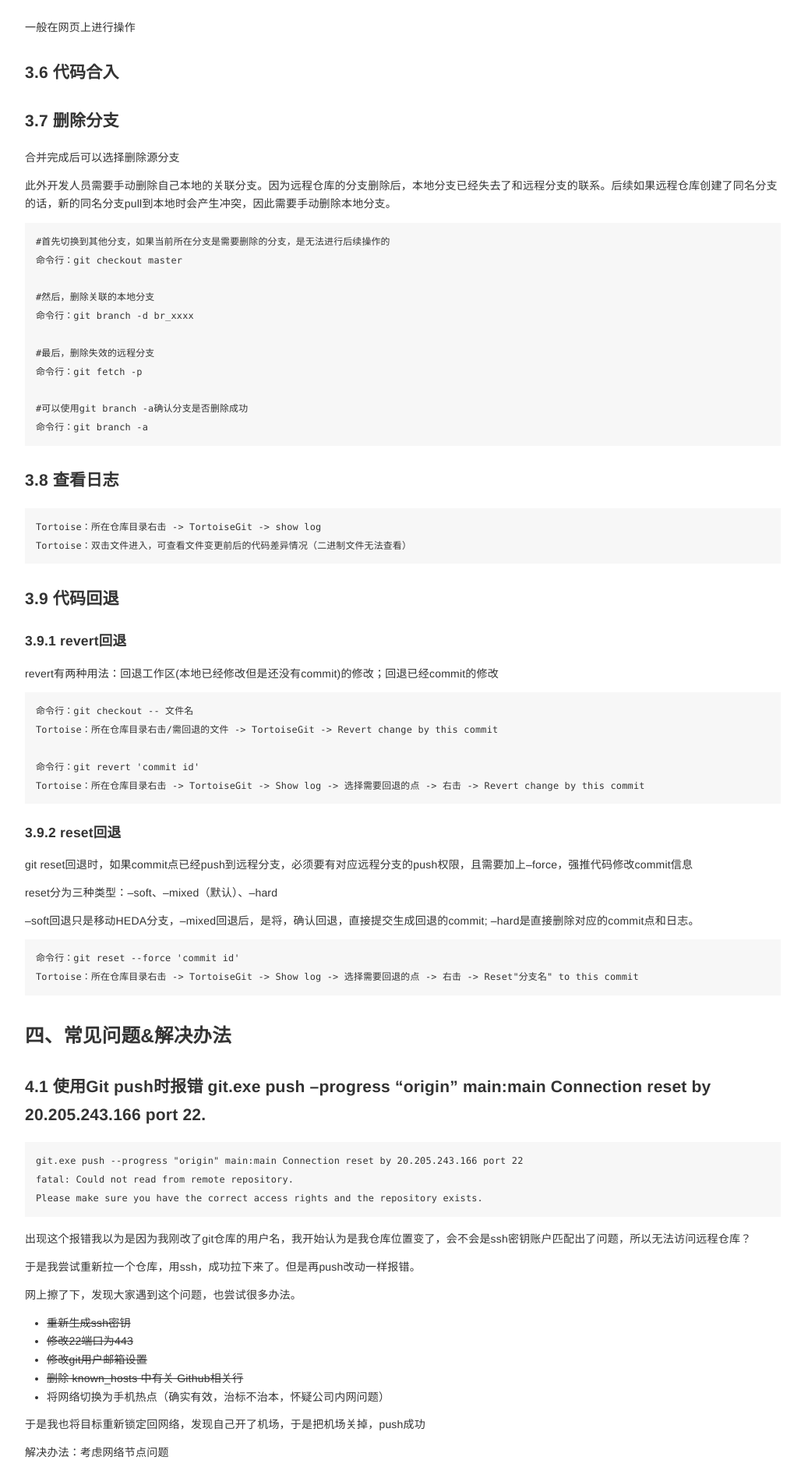
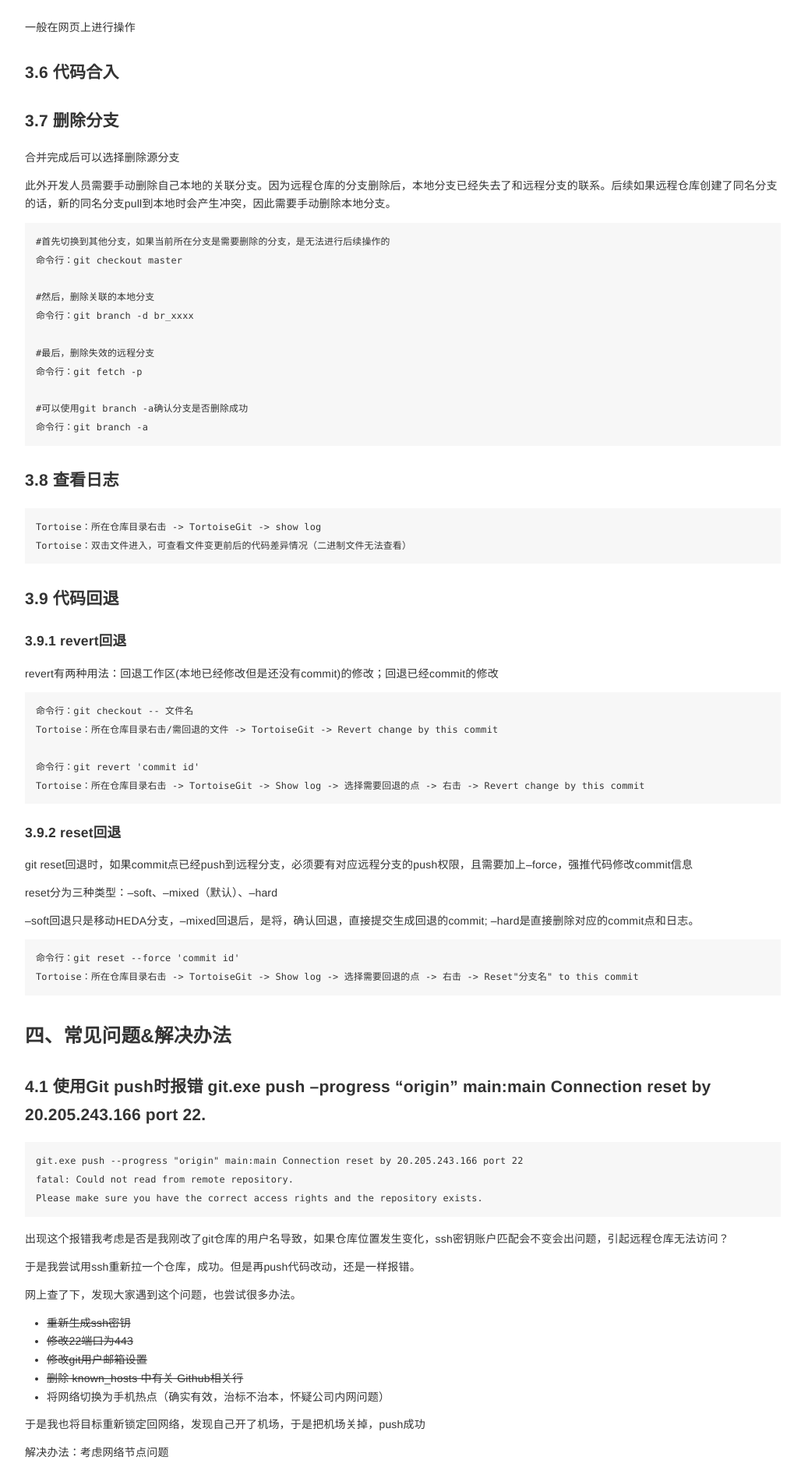
Before and after one commit to YooyoJin/yooyojin.github.io, a Jekyll site: the page built from _posts/2024-11-07-git.md, in a window 1280 px wide. Shown: the part 2819-4715 px from the top of the page at 78% size, without its empty margins (123-1151 px from the left). Built offline with Jekyll 4.4.1, drawn with Linux system fonts in a browser that asks for light colours.

Commit message:
<fix> 修改错别字

````diff
--- a/_posts/2024-11-07-git.md
+++ b/_posts/2024-11-07-git.md
@@ -191,11 +191,11 @@ fatal: Could not read from remote repository.
 Please make sure you have the correct access rights and the repository exists.
 ```
 
-出现这个报错我以为是因为我刚改了git仓库的用户名，我开始认为是我仓库位置变了，会不会是ssh密钥账户匹配出了问题，所以无法访问远程仓库？
+出现这个报错我考虑是否是我刚改了git仓库的用户名导致，如果仓库位置发生变化，ssh密钥账户匹配会不变会出问题，引起远程仓库无法访问？
 
-于是我尝试重新拉一个仓库，用ssh，成功拉下来了。但是再push改动一样报错。
+于是我尝试用ssh重新拉一个仓库，成功。但是再push代码改动，还是一样报错。
 
-网上擦了下，发现大家遇到这个问题，也尝试很多办法。
+网上查了下，发现大家遇到这个问题，也尝试很多办法。
 - ~~重新生成ssh密钥~~
 - ~~修改22端口为443~~
 - ~~修改git用户邮箱设置~~
````
